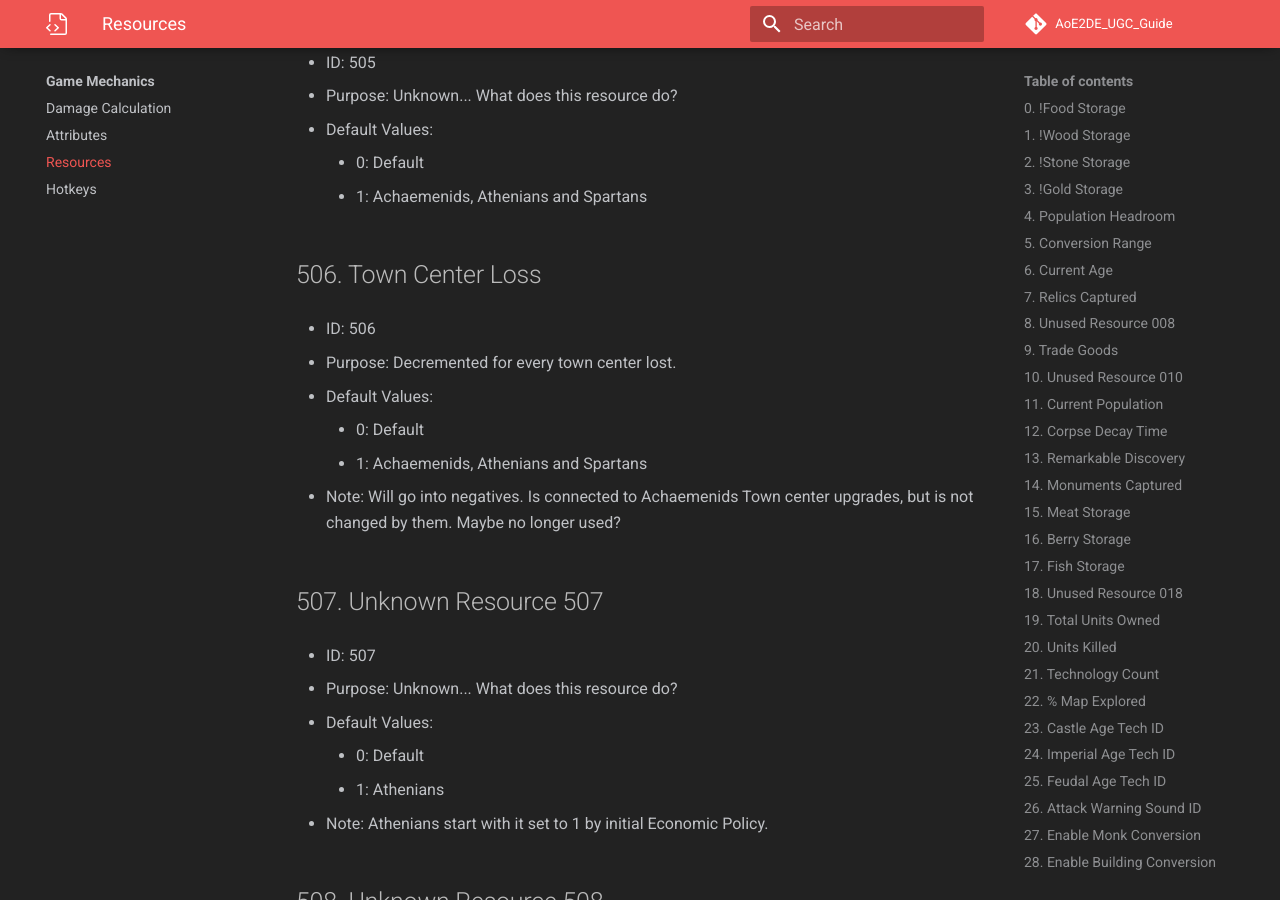
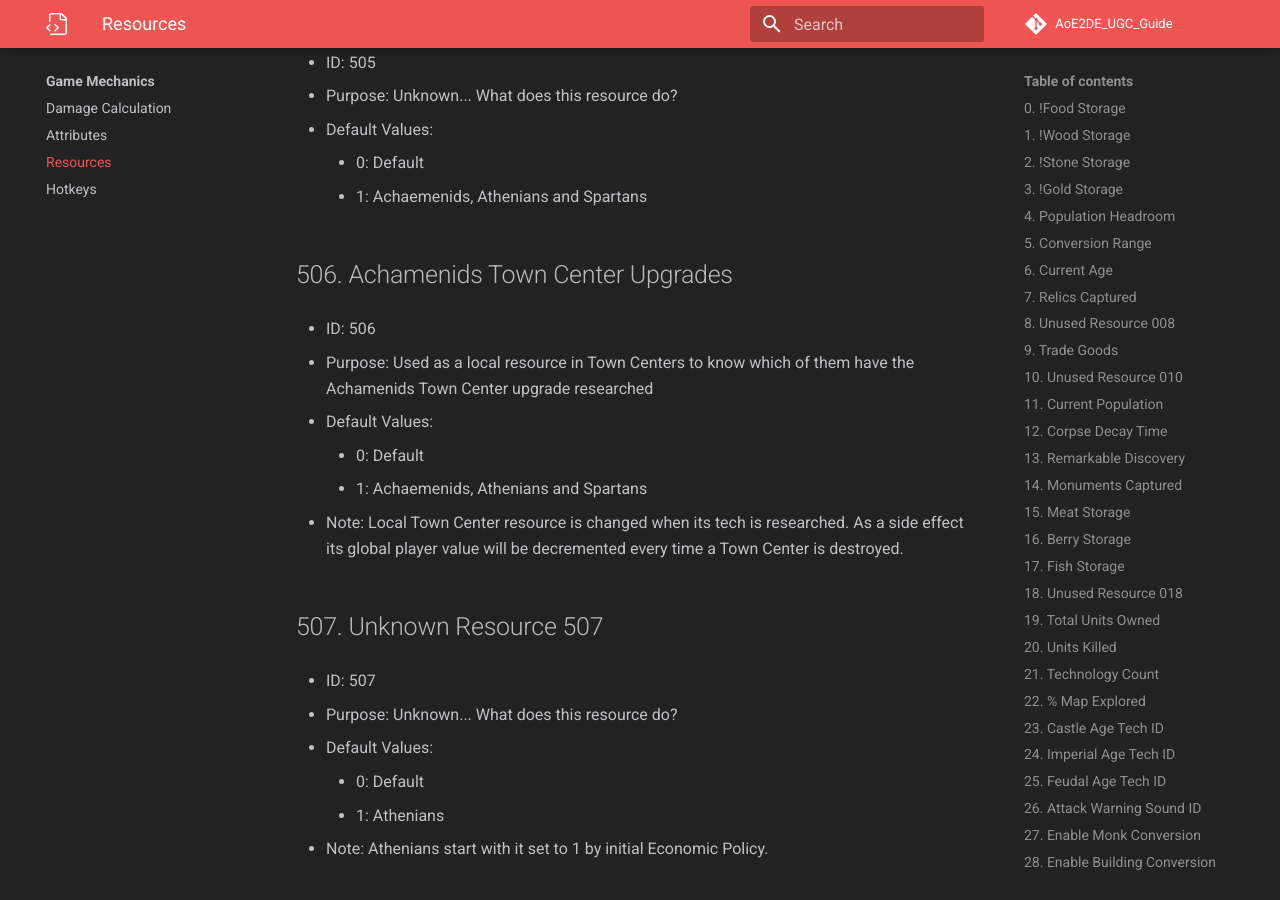
Before and after one commit to Divy1211/AoE2DE_UGC_Guide, an MkDocs documentation site: the page built from docs/general/resources/resources.md, in a window 1280 px wide and 900 px high, scrolled down 101674 px. Built offline with MkDocs 1.6.1 and Material for MkDocs 9.7.7, drawn with Linux system fonts in a browser that asks for light colours; some web fonts are replaced; comment, search, counter and statistics services are not loaded; some of the changed text lies outside the part shown.

Commit message:
Updated incorrect resource descriptions

```diff
--- a/docs/general/resources/resources.md
+++ b/docs/general/resources/resources.md
@@ -3859,18 +3859,18 @@ This page is a list of all the player resources in the scenario editor and their
     - 0:  Default
     - 1:  Achaemenids, Athenians and Spartans
 
-## 506. Town Center Loss
+## 506. Achamenids Town Center Upgrades
 
 - ID: 506
 
-- Purpose: Decremented for every town center lost.
+- Purpose: Used as a local resource in Town Centers to know which of them have the Achamenids Town Center upgrade researched
 
 - Default Values:
 
     - 0:  Default
     - 1:  Achaemenids, Athenians and Spartans
 
-- Note: Will go into negatives. Is connected to Achaemenids Town center upgrades, but is not changed by them. Maybe no longer used?
+- Note: Local Town Center resource is changed when its tech is researched. As a side effect its global player value will be decremented every time a Town Center is destroyed.
 
 ## 507. Unknown Resource 507
 
```
Also changed, not shown: other parts of docs/general/resources/resources.md (+3 -3 lines), docs/general/resources/res_desc.json.
